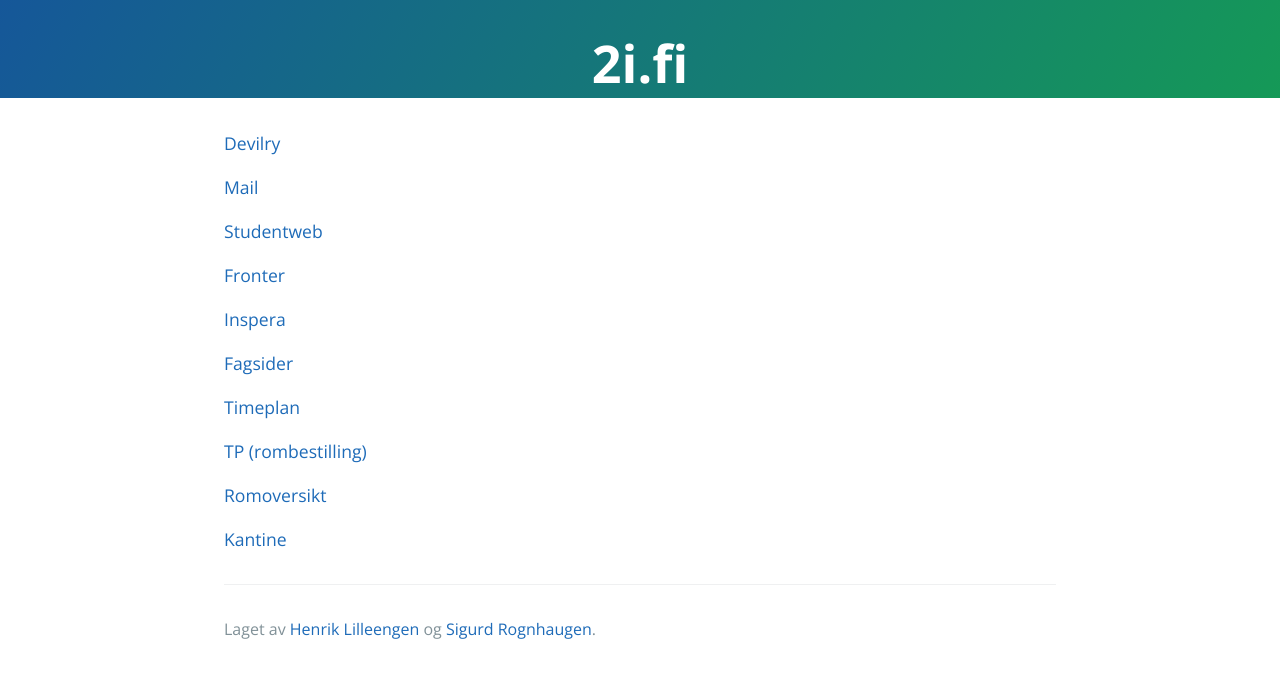
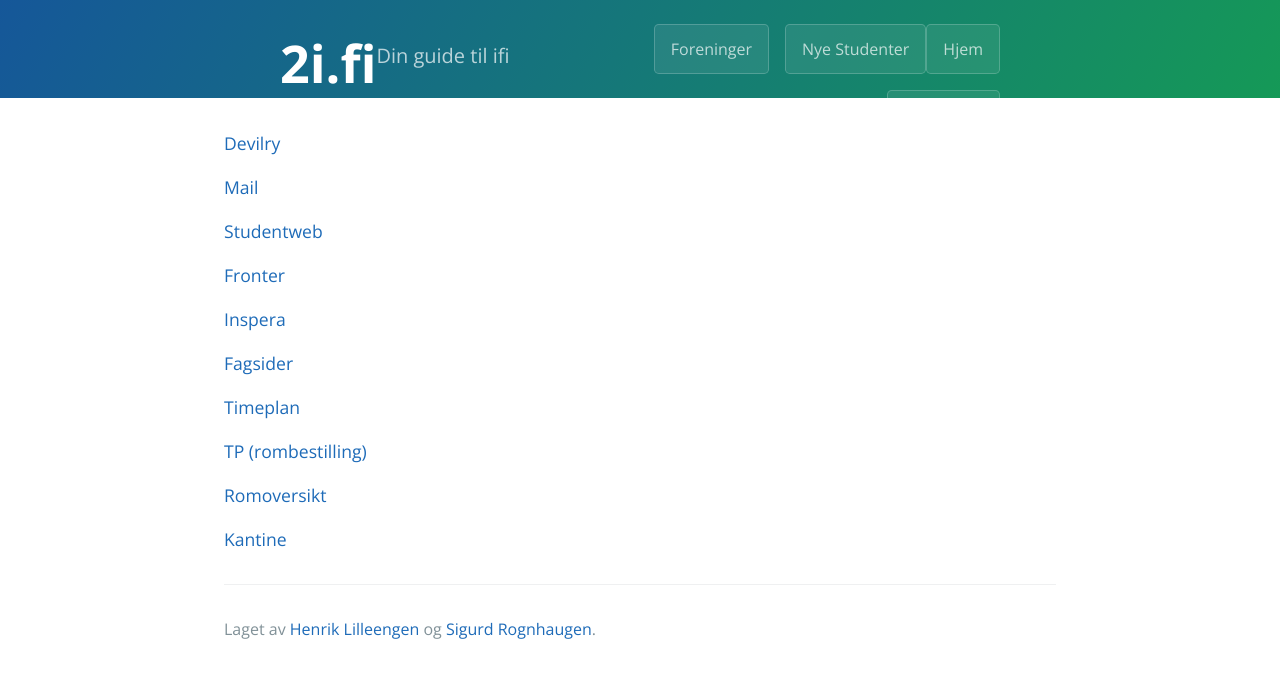
Before and after one commit to cybernetisk/2ifi.github.io, a Jekyll site: the page built from index.md, in a window 1280 px wide. Shown: the top 678 px of the page. Built offline with Jekyll 4.4.1, drawn with Linux system fonts in a browser that asks for light colours; our own code applies the rules of GitHub Pages for plain Markdown files.

Commit message:
Create jekyll-theme-cayman.scss

```diff
--- a/_sass/jekyll-theme-cayman.scss
+++ b/_sass/jekyll-theme-cayman.scss
@@ -90,6 +90,18 @@
   height: 50px;
   width: 60%;
   margin: auto;
+}
+
+.project-name {
+  float: left;
+}
+
+.project-tagline {
+  float: left;
+}
+
+.top-link {
+  float: right;
 }
 
 .page-header {
```
